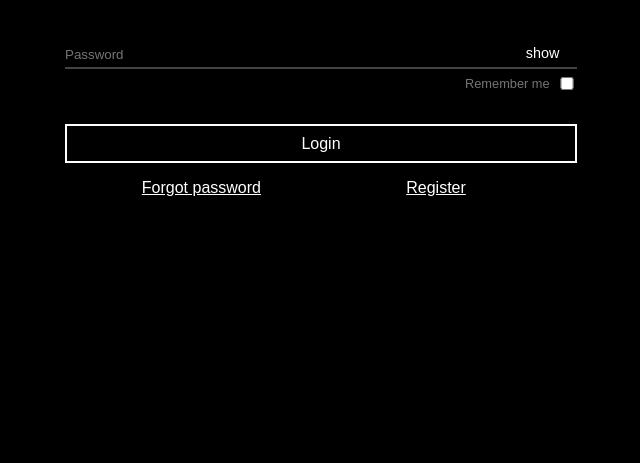
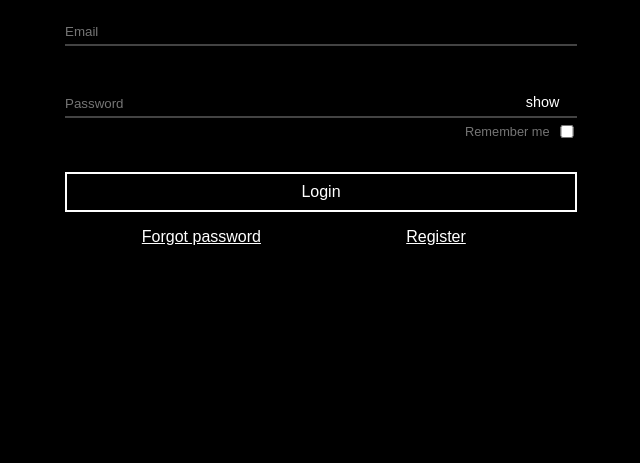
Before and after one commit to WeRichCo/WeRich, a plain HTML site: page login/index.html in a window 1280 px wide. Shown: the part 337-800 px from the top of the page, without its empty margins (319-959 px from the left). Drawn offline with Linux system fonts and the light colour scheme.

Commit message:
I edit a formbox in style.css

```diff
--- a/assets/style.css
+++ b/assets/style.css
@@ -7,19 +7,19 @@ html, body{
     background-size: cover;
     font-family: sans-serif;
     overflow-x: hidden;
+    width: 100%;
+    height: 100%;
 }
 .formbox{
-    width: 40rem;
-    margin: 3.7% auto;
-    /*margin-bottom: 150px;*/
-    /*z-index: -1;*/
-    padding: 5% 0;
+    top: 50%;
+    left: 50%;
+    width: 40em;
+    height: 40em;
+    margin-top: -15em;
+    margin-left: -20em;
+    position: fixed;
     color: #fff;
-    text-decoration: none;
-    flex-direction: column;
 }
-
-
 .formbox .logoWrapper {
     margin: 40px auto 20px;
     width: 80%;
@@ -81,7 +81,7 @@ h2{
     background: black;
 }
 .RM{
-    margin-top: -3.08%;
+    margin-top: -3.15%;
 }
 .RM a{
     font-size: 80%;
```
Also changed, not shown: login/index.html (+0 -1 lines).
